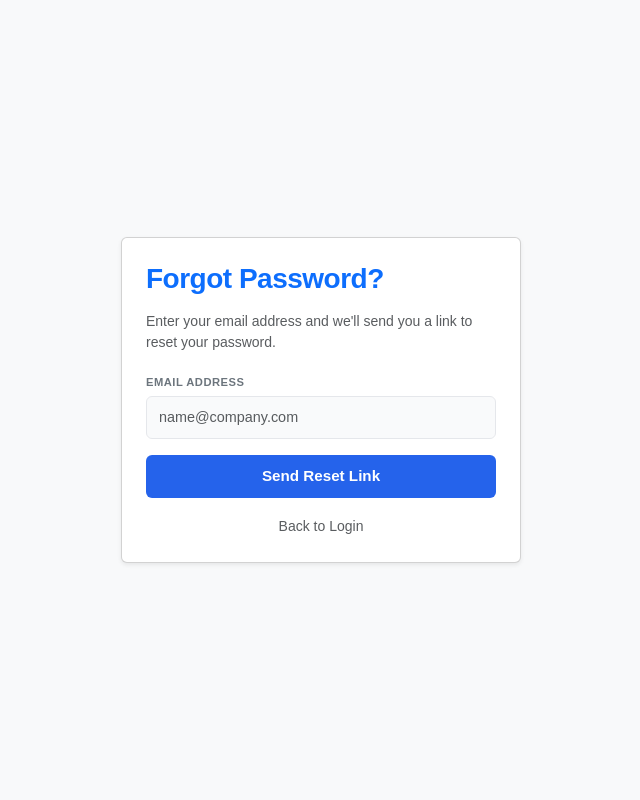
After one commit to Pooja-Nenu/Smart_Travel, a Django app: page /reset_password/ in a window 1280 px wide. The commit adds this page. Shown: the whole page, without its empty margins (319-959 px from the left). Run offline with Django 5.2, Linux system fonts and the light colour scheme.

Commit message:
pooja 19-12-25 set forgot password

```diff
--- a/templates/login.html
+++ b/templates/login.html
@@ -58,12 +58,13 @@
                                 <input type="password" name="password" class="form-control" placeholder="••••••••" required>
                             </div>
 
-                            <!-- <div class="d-flex justify-content-between align-items-center mb-3">
+                            <div class="d-flex justify-content-between align-items-center mb-3">
                                 <div class="form-check">
                                     <input class="form-check-input" type="checkbox" id="rememberMe">
                                     <label class="form-check-label text-muted small" for="rememberMe">Remember me</label>
                                 </div>
-                            </div> -->
+                                <a href="{% url 'reset_password' %}" class="text-primary fw-bold text-decoration-none small">Forgot Password?</a>
+                            </div>
 
                             <button type="submit" class="btn btn-primary w-100 fw-bold shadow-sm py-2">Sign in</button>
                         </form>
--- /dev/null
+++ b/templates/password_reset.html
@@ -0,0 +1,27 @@
+<!DOCTYPE html>
+<html lang="en">
+<head>
+    <meta charset="UTF-8">
+    <title>Reset Password</title>
+    <link href="https://cdn.jsdelivr.net/npm/bootstrap@5.3.0/dist/css/bootstrap.min.css" rel="stylesheet">
+    <link rel="stylesheet" href="/static/css/style.css">
+</head>
+<body class="bg-light d-flex align-items-center justify-content-center min-vh-100">
+    <div class="card shadow-sm p-4" style="max-width: 400px; width: 100%;">
+        <h3 class="fw-bold text-primary mb-3">Forgot Password?</h3>
+        <p class="text-muted small">Enter your email address and we'll send you a link to reset your password.</p>
+
+        <form method="POST">
+            {% csrf_token %}
+            <div class="mb-3">
+                <label class="form-label fw-bold text-secondary">EMAIL ADDRESS</label>
+                <input type="email" name="email" class="form-control" required placeholder="name@company.com">
+            </div>
+            <button type="submit" class="btn btn-primary w-100 fw-bold">Send Reset Link</button>
+        </form>
+        <div class="text-center mt-3">
+            <a href="{% url 'login' %}" class="text-decoration-none small text-muted">Back to Login</a>
+        </div>
+    </div>
+</body>
+</html>
--- a/travel/urls.py
+++ b/travel/urls.py
@@ -1,15 +1,29 @@
 # travel/urls.py
 from django.urls import path
 from . import views
+from django.contrib.auth import views as auth_views # Import built-in auth views
 
 urlpatterns = [
-    # Change this line: Make the empty path '' point to login_view
+    # Custom Login/Register
     path('', views.login_view, name='login'),
-
+    path('dashboard/', views.dashboard, name='dashboard'),
     path('register/', views.register_view, name='register'),
-    path('dashboard/', views.dashboard, name='dashboard'),
     path('logout/', views.logout_view, name='logout'),
 
-    # You can move the old landing page to a different URL if you still want to keep it
-    path('home/', views.landing_page, name='landing'),
+    # --- PASSWORD RESET URLS ---
+    path('reset_password/',
+         auth_views.PasswordResetView.as_view(template_name="password_reset.html"),
+         name="reset_password"),
+
+    path('reset_password_sent/',
+         auth_views.PasswordResetDoneView.as_view(template_name="password_reset_sent.html"),
+         name="password_reset_done"),
+
+    path('reset/<uidb64>/<token>/',
+         auth_views.PasswordResetConfirmView.as_view(template_name="password_reset_form.html"),
+         name="password_reset_confirm"),
+
+    path('reset_password_complete/',
+         auth_views.PasswordResetCompleteView.as_view(template_name="password_reset_done.html"),
+         name="password_reset_complete"),
 ]
```
Also changed, not shown: config/settings.py (+8 -0 lines), templates/password_reset_done.html (added, +22 -0 lines), templates/password_reset_form.html (added, +32 -0 lines), templates/password_reset_sent.html (added, +16 -0 lines).
